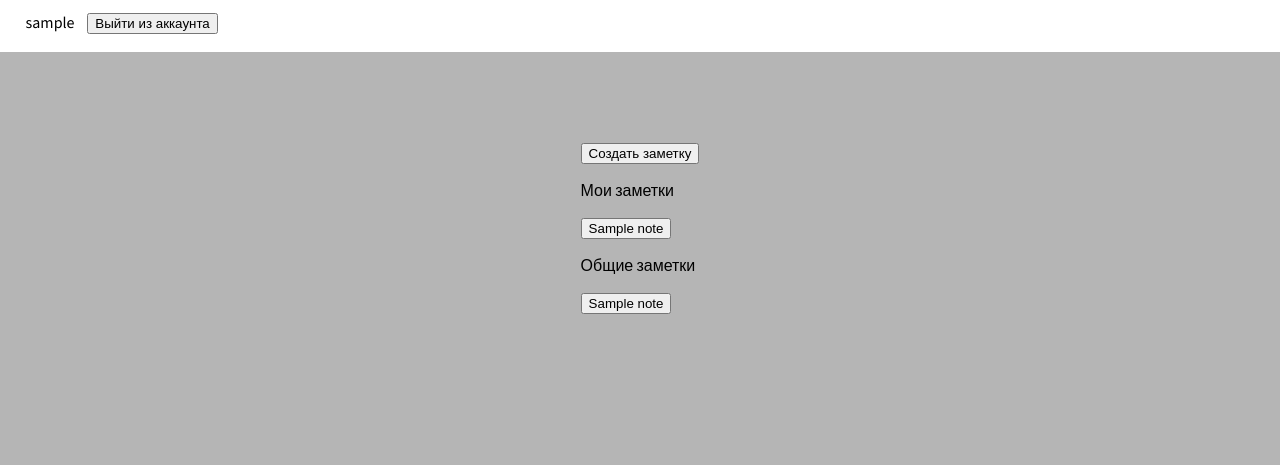
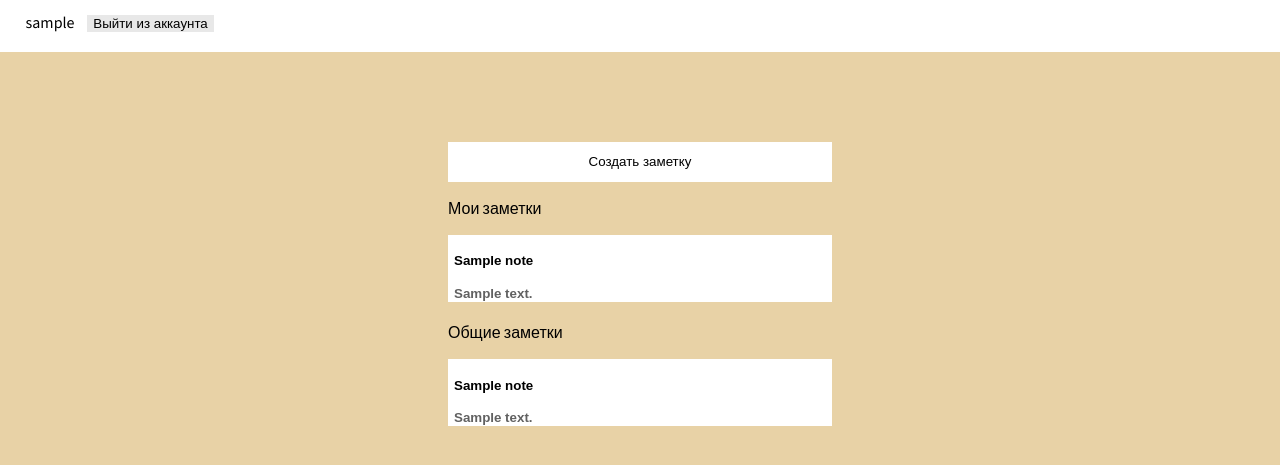
Before and after one commit to dmitriyvasiliev312/online-notes, a Flask app: page / in a window 1280 px wide. Shown: the top 465 px of the page. Run offline with Flask 3, Linux system fonts and the light colour scheme; the visitor is signed in with stand-in values (Sample User, id 1); tables that the repository leaves empty hold one stand-in row (values such as "Sample post").

Commit message:
add more styles

```diff
--- a/static/css/styles.css
+++ b/static/css/styles.css
@@ -1,6 +1,6 @@
 body{
     font-family: "Source Sans 3", sans-serif;
-    background-color: rgb(181, 181, 181);
+    background-color: rgba(224, 193, 131, 0.717);
     margin: 0;
     padding: 0;
     overflow-x: hidden;
@@ -24,22 +24,49 @@ body{
     padding-top: 1.5vh;
     gap: 1vw;
 }
-/* .header{
-    position: fixed;
-    top: 0;
-    height: 6vh;
-    width: 100%;
-    background-color: cornflowerblue;
-    z-index: 3;
+
+textarea{
+  resize: none;
+  width: 40vw;
+  border: 0;
 }
-.content{
-    display: flex;
-    position: relative;
-    left: 50%;
-    top: 25%;
-    transform: translate(-50%, -50%);
-    width: 85vw;
-    height: 100vw;
-    background-color: #ffffff;
-    z-index: 0;
-} */
+
+button{
+  background-color: white;
+  border: 0;
+}
+
+.button{
+  background-color: white;
+  border: 0;
+}
+
+.note-text-preview {
+    display: -webkit-box;
+    -webkit-box-orient: vertical;
+    -webkit-line-clamp: 3;
+    overflow: hidden;
+    max-width: 25vw;
+    color: rgb(97, 97, 97);
+    font-weight: 700;
+  }
+
+.create-note-button{
+    width: 30vw;
+    border: 0;
+    height: 5vh;
+  }
+
+.note-button{
+    width: 30vw;
+    text-align: left;
+    border: 0;
+  }
+
+.header-button{
+    background-color: rgb(232, 232, 232);
+}
+
+.note-textarea{
+    height: 60vh;
+}
--- a/templates/index.html
+++ b/templates/index.html
@@ -13,19 +13,22 @@
     <div class="header">
         <div>{{ username }}</div>
         <form action="" method="post">
-            <input type="submit" value="Выйти из аккаунта" class="button" name="logout">
+            <input type="submit" value="Выйти из аккаунта" class="button header-button" name="logout">
         </form>
     </div>
     <div class="content">
         <form action="" method="post">
-            <input type="submit" name="create" value="Создать заметку" class="button">
+            <input type="submit" name="create" value="Создать заметку" class="button create-note-button">
         </form>
         <p>Мои заметки</p>
         <div class="notes-list">
             {% for n in notes %}
                 <div class="element">
                     <form action="" method="post">
-                        <input type="submit" value="{{ n.title }}" name="{{ n.id }}" class="note-title-button">
+                        <button type="submit" name="{{ n.id }}" class="note-button">
+                             <h4>{{ n.title }}</h4>
+                             <div class="note-text-preview">{{ n.text }}</div>
+                        </button>
                     </form>
                 </div>
             {% endfor %}
@@ -35,7 +38,10 @@
             {% for n in shared_notes %}
                 <div class="element">
                     <form action="" method="post">
-                        <input type="submit" value="{{ n.title }}" name="{{ n.id }}" class="note-title-button">
+                        <button type="submit" name="{{ n.id }}" class="note-button">
+                            <h4>{{ n.title }}</h4>
+                            <div class="note-text-preview">{{ n.text }}</div>
+                        </button>
                     </form>
                 </div>
             {% endfor %}
--- a/templates/register.html
+++ b/templates/register.html
@@ -12,7 +12,7 @@
         <form action="" method="post">
             <div>Username:</div><input type="text" name="username" value="" required>
             <div>Password:</div><input type="password" name="password" value="" required>
-            <input type="submit" value="Регистрация">
+            <div><input type="submit" value="Регистрация"></div>
         </form>
     </div>
 </body>
```
Also changed, not shown: templates/edit.html (+6 -6 lines).
